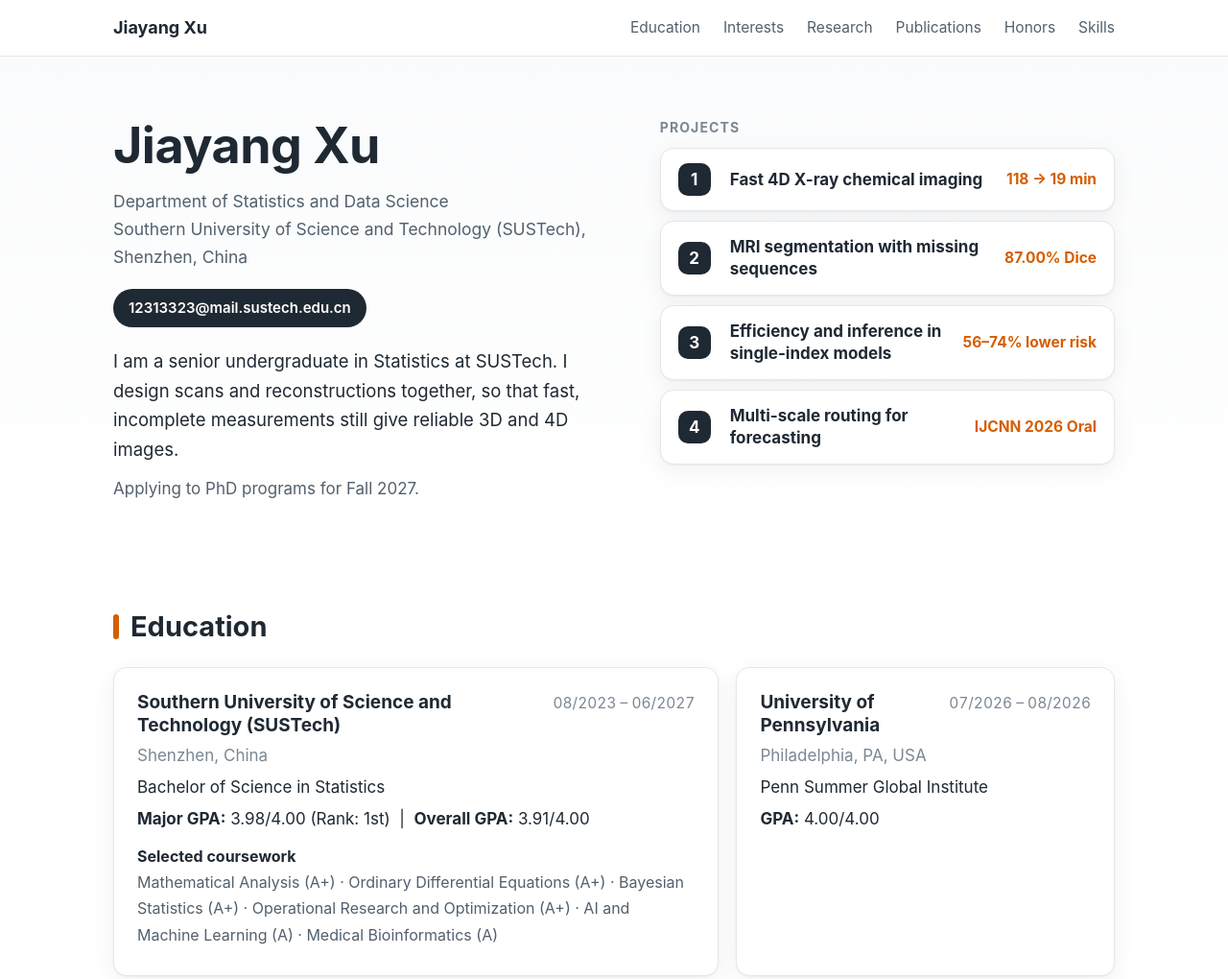
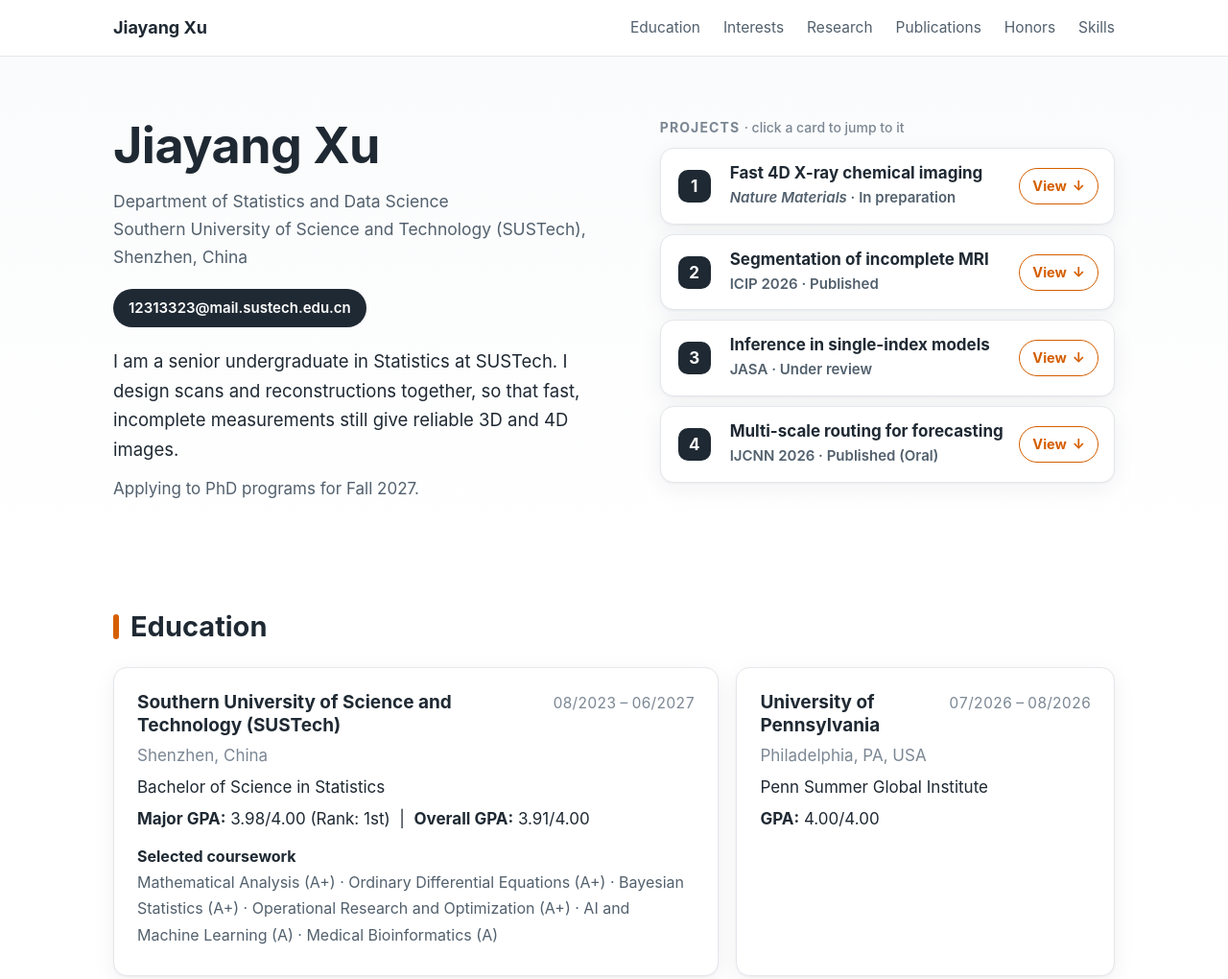
Before and after one commit to jiayangx-sustech/jiayangx-sustech.github.io, a plain HTML site: page index.html in a window 1280 px wide. Shown: the top 1020 px of the page at 96% size. Drawn offline with Linux system fonts and the light colour scheme.

Commit message:
Project cards: journal and status, visible jump buttons
Co-Authored-By: Claude <noreply@anthropic.com>

```diff
--- a/assets/css/style.css
+++ b/assets/css/style.css
@@ -26,11 +26,18 @@ h3.sub{font-size:15px;text-transform:uppercase;letter-spacing:.06em;color:var(--
 .contact{margin:18px 0 20px}
 .about p{font-size:18.5px;max-width:34em}.about p:last-child{color:var(--sub);font-size:17px}
 .qhead{font-size:14px;font-weight:700;letter-spacing:.08em;text-transform:uppercase;color:var(--muted);margin:2px 0 10px}
-.qcard{display:grid;grid-template-columns:40px 1fr auto;align-items:center;gap:14px;padding:15px 18px;margin-bottom:10px;border:1px solid var(--rule);
-  border-radius:var(--radius);background:#fff;box-shadow:var(--shadow);color:var(--ink);transition:border-color .2s,transform .2s}
-.qcard:hover{text-decoration:none;border-color:var(--accent);transform:translateY(-1px)}
+.qhead span{text-transform:none;letter-spacing:0;font-weight:500}
+.quick{display:grid;grid-auto-rows:auto 1fr 1fr 1fr 1fr;gap:10px}
+.quick .qhead{margin:2px 0 0}
+.qcard{display:grid;grid-template-columns:40px 1fr auto;align-items:center;gap:14px;padding:14px 16px 14px 18px;margin-bottom:10px;border:1px solid var(--rule);
+  border-radius:var(--radius);background:#fff;box-shadow:var(--shadow);color:var(--ink);cursor:pointer;margin-bottom:0;transition:border-color .2s,transform .2s,box-shadow .2s}
+.qcard:hover,.qcard:focus-visible{text-decoration:none;border-color:var(--accent);transform:translateY(-1px);box-shadow:0 0 0 3px var(--tint),var(--shadow)}
 .qn{width:34px;height:34px;border-radius:10px;background:var(--ink);color:#fff;font-weight:700;display:flex;align-items:center;justify-content:center}
-.qt{font-weight:700;font-size:17px;line-height:1.35}.qk{color:var(--accent);font-weight:700;font-size:15.5px;white-space:nowrap}
+.qbody{display:flex;flex-direction:column;gap:2px}
+.qt{font-weight:700;font-size:17px;line-height:1.35}.qk{color:var(--sub);font-weight:600;font-size:15px}
+.qgo{display:inline-flex;align-items:center;gap:6px;padding:6px 13px;border-radius:999px;border:1.5px solid var(--accent);color:var(--accent);
+  font-weight:700;font-size:14.5px;white-space:nowrap;transition:background .2s,color .2s}
+.qcard:hover .qgo,.qcard:focus-visible .qgo{background:var(--accent);color:#fff}
 
 /* buttons, chips, cards */
 .btn{display:inline-flex;align-items:center;padding:8px 16px;border-radius:999px;background:var(--ink);color:#fff;font-size:15px;font-weight:600}
@@ -111,4 +118,4 @@ section{padding:58px 0}section+section{border-top:1px solid var(--rule)}
 
 @media (max-width:980px){.hero-in,.edu-grid,.skill-grid{grid-template-columns:1fr}.ri-grid{grid-template-columns:1fr 1fr}.ptext{padding:26px 24px 6px}
   .hero h1{font-size:40px}.honor{grid-template-columns:1fr auto}.honor .hnote{grid-column:1/-1;order:3}}
-@media (max-width:560px){.ri-grid{grid-template-columns:1fr}.wrap{padding:0 16px}.nav-links{gap:16px}.brand{display:none}.qcard{grid-template-columns:34px 1fr}.qk{grid-column:2}}
+@media (max-width:560px){.ri-grid{grid-template-columns:1fr}.wrap{padding:0 16px}.nav-links{gap:16px}.brand{display:none}.qcard{grid-template-columns:34px 1fr}.qgo{grid-column:2;justify-self:start}}
--- a/index.html
+++ b/index.html
@@ -19,7 +19,7 @@
       <p class="contact"><a class="btn" href="mailto:12313323@mail.sustech.edu.cn">12313323@mail.sustech.edu.cn</a></p>
       <div class="about"><p>I am a senior undergraduate in Statistics at SUSTech. I design scans and reconstructions together, so that fast, incomplete measurements still give reliable 3D and 4D images.</p><p>Applying to PhD programs for Fall 2027.</p></div>
     </div>
-    <nav class="quick" aria-label="Projects"><p class="qhead">Projects</p><a class="qcard" href="#p-xray"><span class="qn">1</span><span class="qt">Fast 4D X-ray chemical imaging</span><span class="qk">118 → 19 min</span></a><a class="qcard" href="#p-mri"><span class="qn">2</span><span class="qt">MRI segmentation with missing sequences</span><span class="qk">87.00% Dice</span></a><a class="qcard" href="#p-stat"><span class="qn">3</span><span class="qt">Efficiency and inference in single-index models</span><span class="qk">56–74% lower risk</span></a><a class="qcard" href="#p-quad"><span class="qn">4</span><span class="qt">Multi-scale routing for forecasting</span><span class="qk">IJCNN 2026 Oral</span></a></nav>
+    <nav class="quick" aria-label="Projects"><p class="qhead">Projects <span>· click a card to jump to it</span></p><a class="qcard" href="#p-xray"><span class="qn">1</span><span class="qbody"><span class="qt">Fast 4D X-ray chemical imaging</span><span class="qk"><i>Nature Materials</i> · In preparation</span></span><span class="qgo">View <span aria-hidden="true">↓</span></span></a><a class="qcard" href="#p-mri"><span class="qn">2</span><span class="qbody"><span class="qt">Segmentation of incomplete MRI</span><span class="qk">ICIP 2026 · Published</span></span><span class="qgo">View <span aria-hidden="true">↓</span></span></a><a class="qcard" href="#p-stat"><span class="qn">3</span><span class="qbody"><span class="qt">Inference in single-index models</span><span class="qk">JASA · Under review</span></span><span class="qgo">View <span aria-hidden="true">↓</span></span></a><a class="qcard" href="#p-quad"><span class="qn">4</span><span class="qbody"><span class="qt">Multi-scale routing for forecasting</span><span class="qk">IJCNN 2026 · Published (Oral)</span></span><span class="qgo">View <span aria-hidden="true">↓</span></span></a></nav>
   </div>
 </div></header>
 
```
